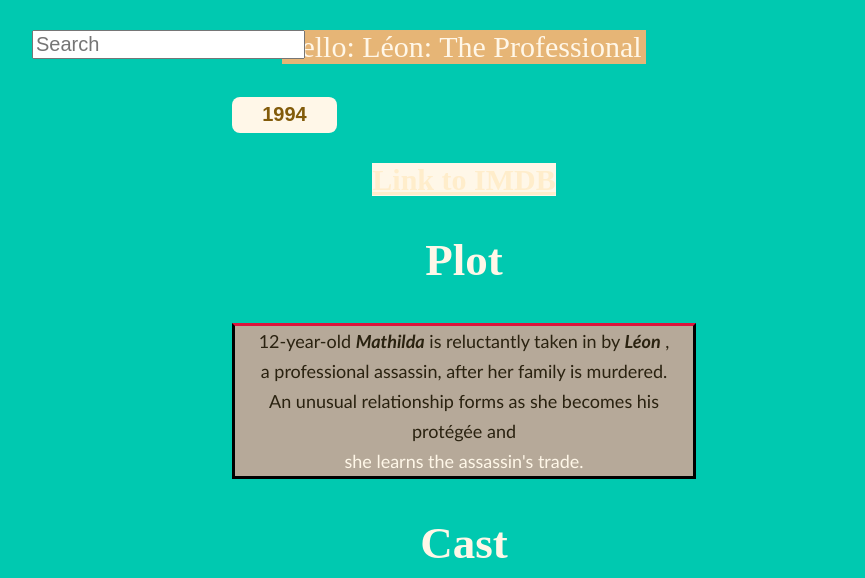
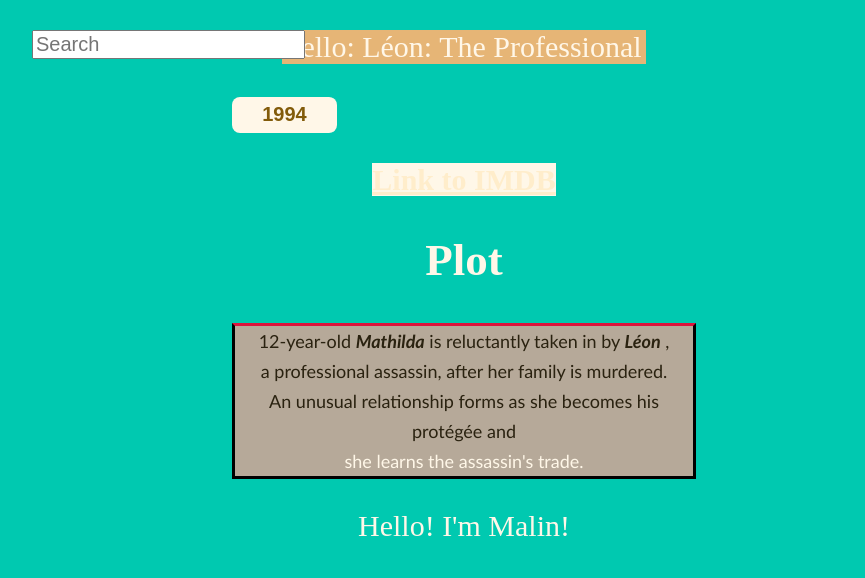
Before and after one commit to Ilakohan/Practice, a website built with Parcel: page index.html in a window 1280 px wide. Shown: the top 578 px of the page, without its empty margins (176-1041 px from the left). Built offline with nearby package versions, Linux system fonts and the light colour scheme.

Commit message:
Malins update

```diff
--- a/index.html
+++ b/index.html
@@ -25,6 +25,7 @@
             An unusual relationship forms as she becomes his protégée and <br>
             <span class="span-example">she learns the assassin's trade.</span><br>
         </p>
+          <p>Hello! I'm Malin!</p>
       </div>
 
     <h2>Cast</h2>
```
